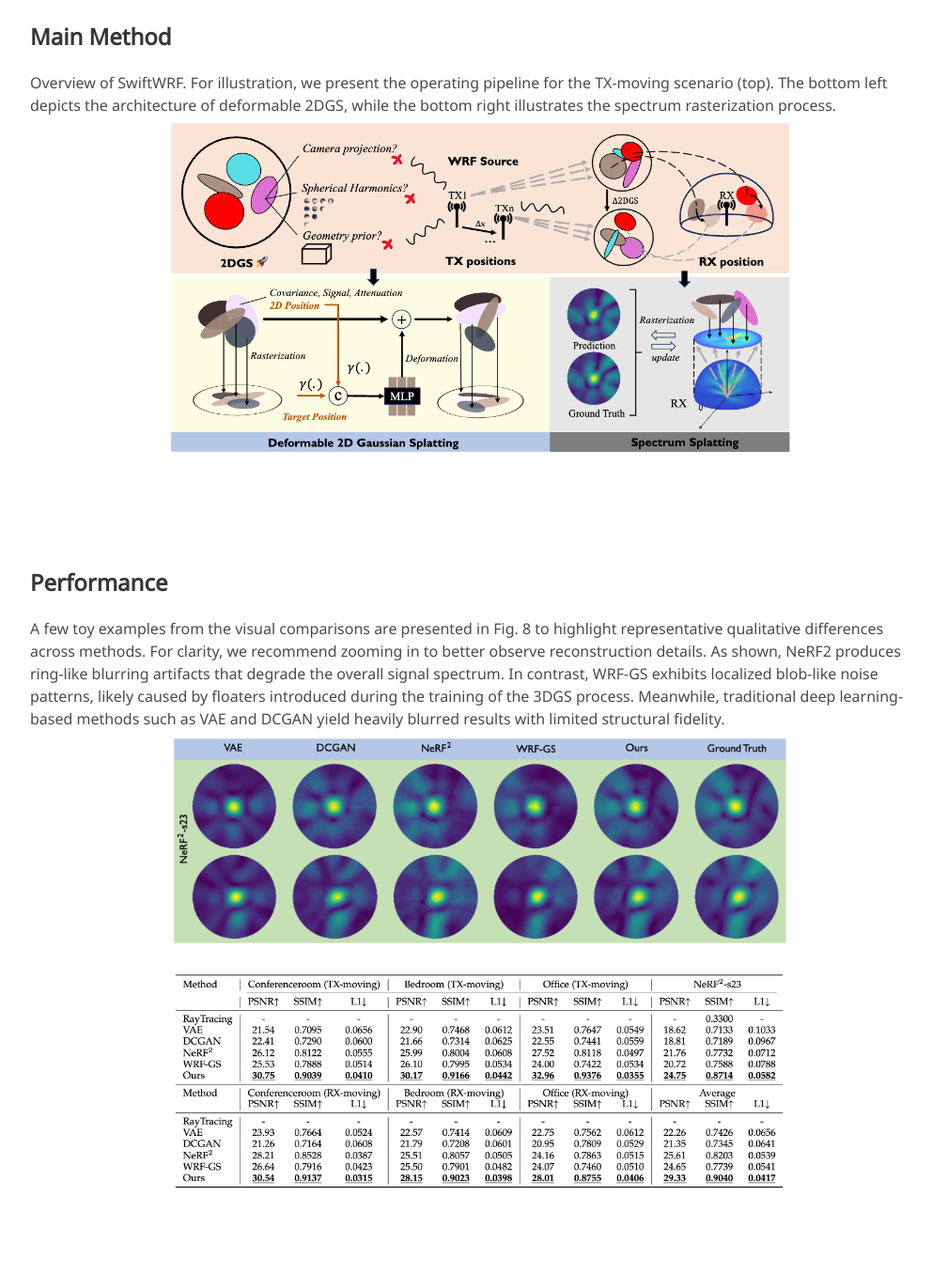
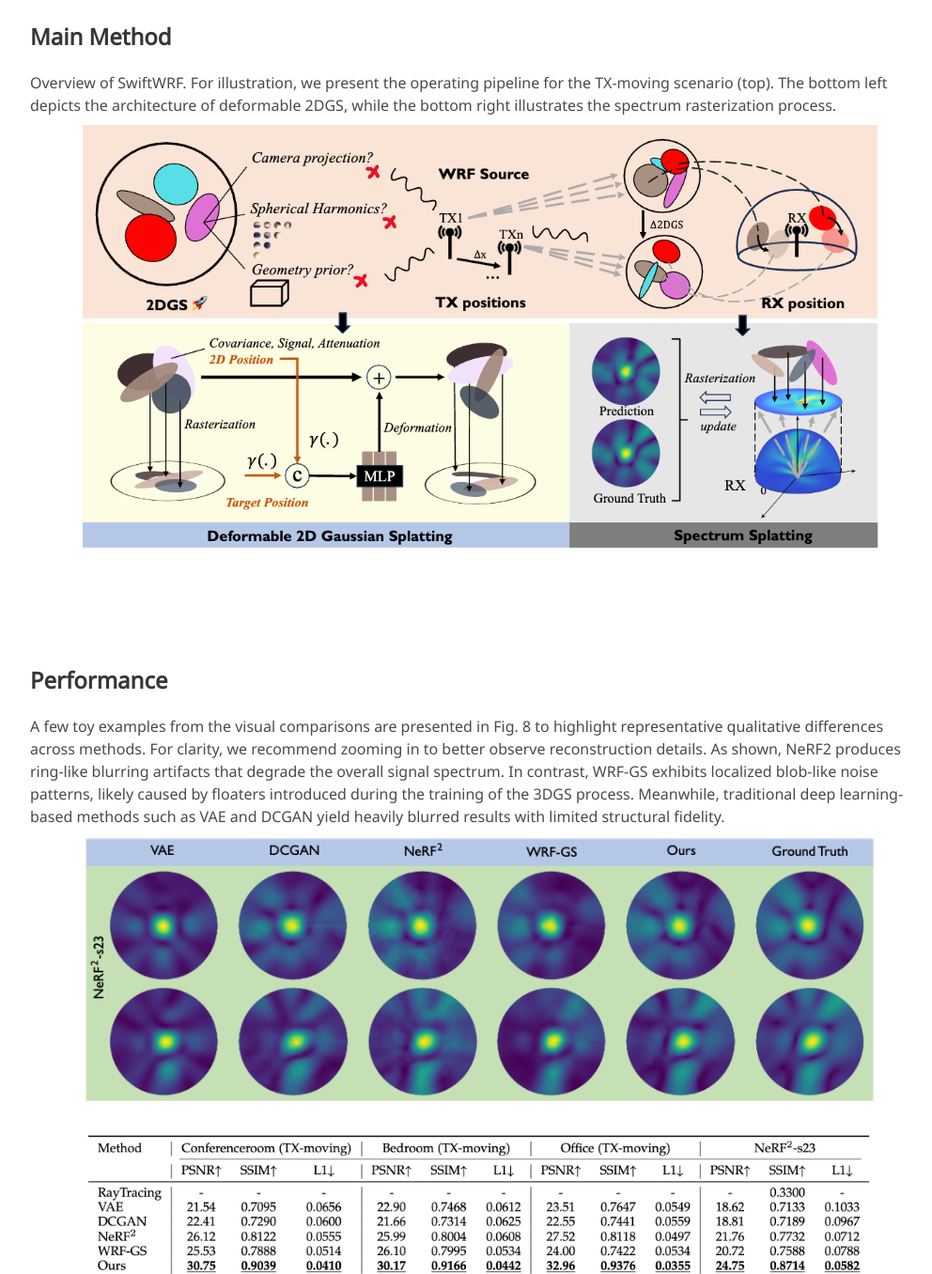
Before and after one commit to Evan-sudo/swiftwrf, a plain HTML site: page index.html in a window 1280 px wide. Shown: the part 900-2256 px from the top of the page at 94% size, without its empty margins (128-1120 px from the left). Drawn offline with nearby package versions, Linux system fonts and the light colour scheme; a web font is replaced by a local one.

Commit message:
Update index.html

```diff
--- a/index.html
+++ b/index.html
@@ -79,7 +79,7 @@
       <h2 class="title is-4">Main Method</h2>
       <p>Overview of SwiftWRF. For illustration, we present the operating pipeline for the TX-moving scenario (top). The bottom left depicts the architecture of deformable 2DGS, while the bottom right illustrates the spectrum rasterization process.</p>
       <div class="has-text-centered">
-        <img src="static/images/a.png" alt="Main Method Overview" style="width:70%; height:auto; margin-bottom:1rem;">
+        <img src="static/images/a.png" alt="Main Method Overview" style="width:90%; height:auto; margin-bottom:1rem;">
       </div>
     </div>
   </section>
@@ -90,8 +90,8 @@
       <h2 class="title is-4">Performance</h2>
       <p>A few toy examples from the visual comparisons are presented in Fig. 8 to highlight representative qualitative differences across methods. For clarity, we recommend zooming in to better observe reconstruction details. As shown, NeRF2 produces ring-like blurring artifacts that degrade the overall signal spectrum. In contrast, WRF-GS exhibits localized blob-like noise patterns, likely caused by floaters introduced during the training of the 3DGS process. Meanwhile, traditional deep learning-based methods such as VAE and DCGAN yield heavily blurred results with limited structural fidelity.</p>
       <div class="has-text-centered">
-        <img src="static/images/b.png" alt="Performance Examples B" style="width:70%; height:auto; margin-bottom:1rem;">
-        <img src="static/images/c.png" alt="Performance Examples C" style="width:70%; height:auto;">
+        <img src="static/images/b.png" alt="Performance Examples B" style="width:90%; height:auto; margin-bottom:1rem;">
+        <img src="static/images/c.png" alt="Performance Examples C" style="width:90%; height:auto;">
       </div>
     </div>
   </section>
```
